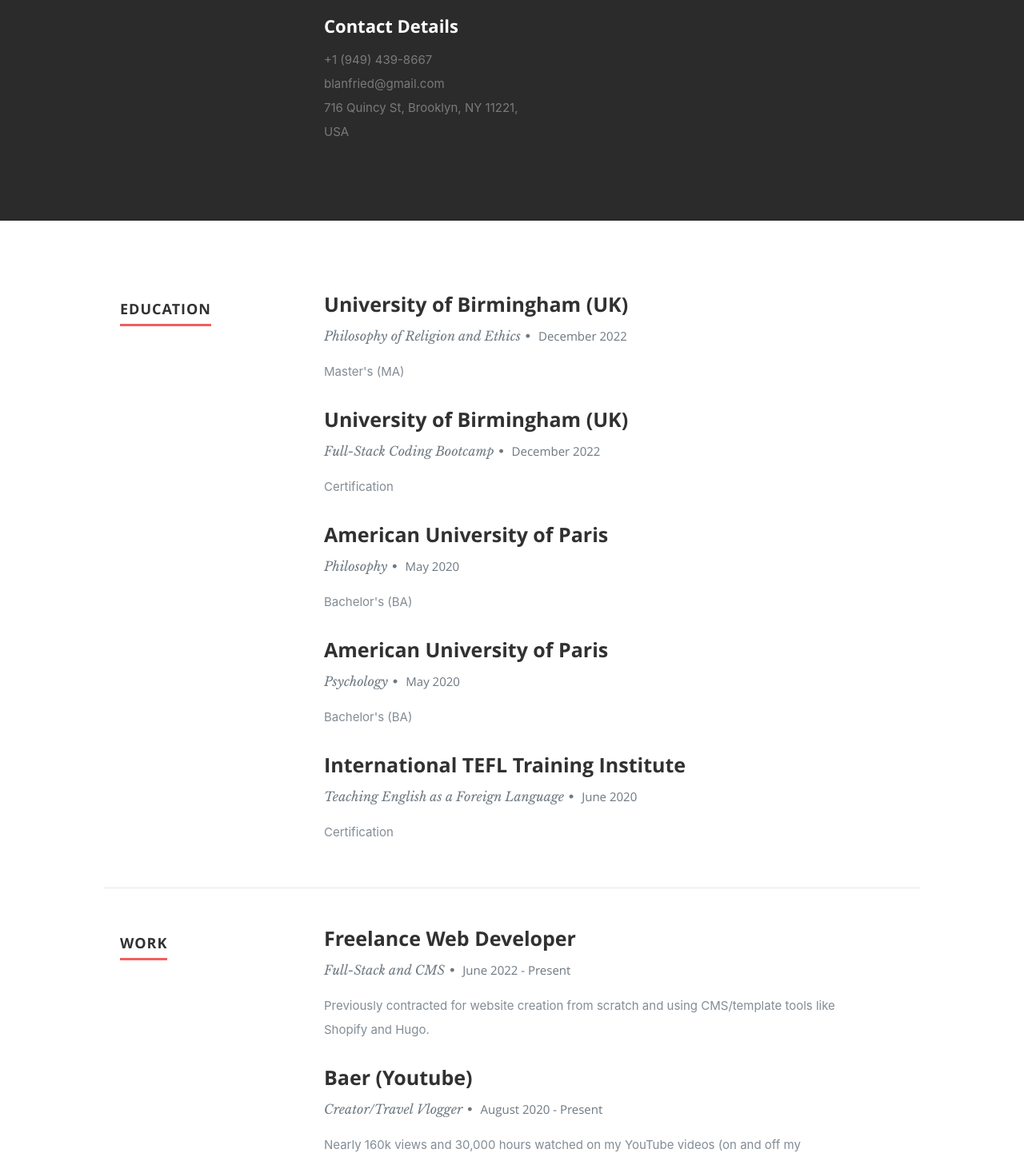
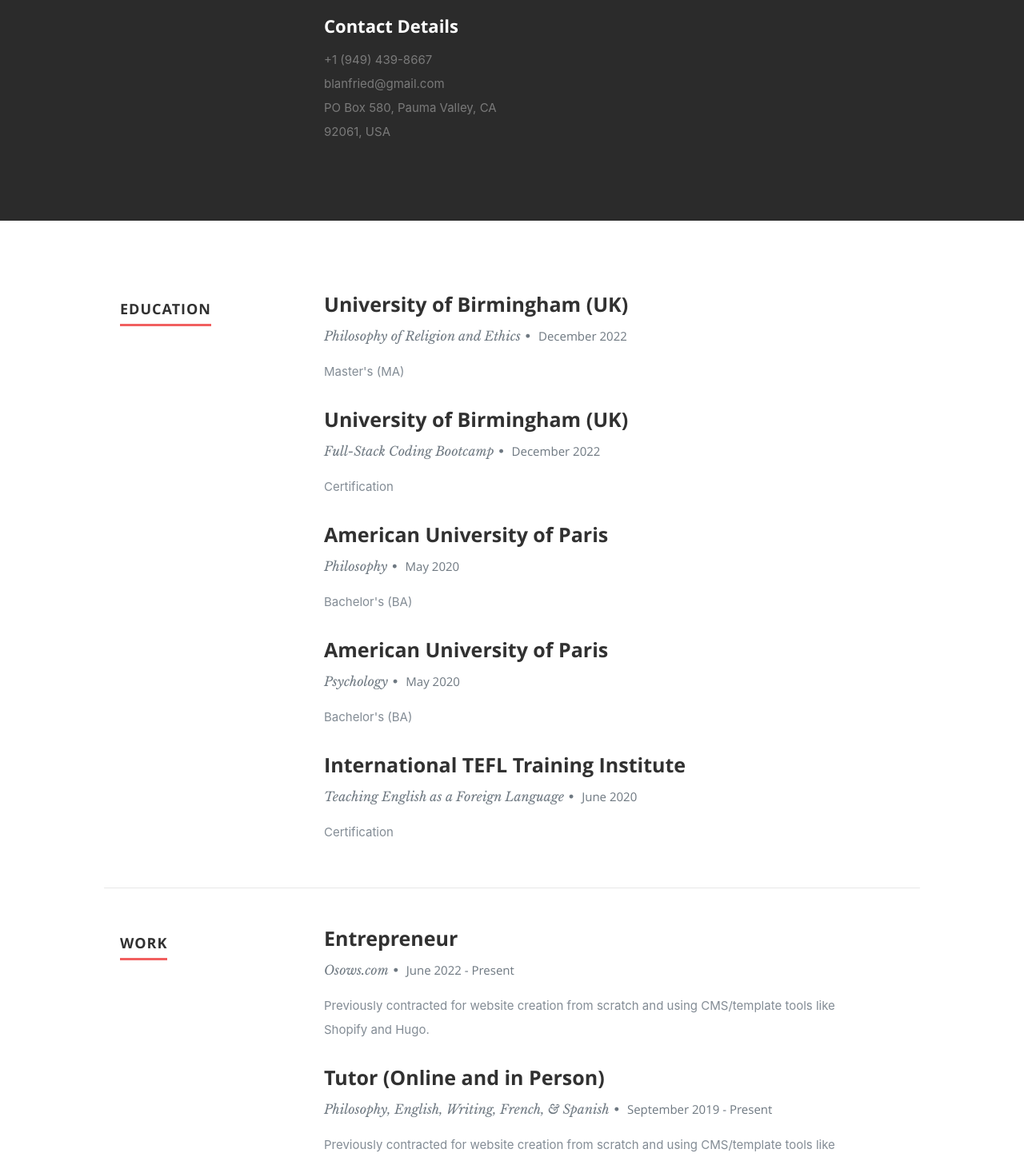
Before and after one commit to blanfried/BaerLanfriedResume, a React (Create React App) app: page / in a window 1280 px wide. Shown: the part 1040-2492 px from the top of the page at 80% size. Built offline with nearby package versions, Linux system fonts and the light colour scheme.

Commit message:
updating resume info

```diff
--- a/src/resumeData.js
+++ b/src/resumeData.js
@@ -24,8 +24,8 @@ let resumeData = {
         "className":"fa fa-github"
       }
     ],
-  "aboutme":"Currently living in New York City after having lived in the UK and France for the past six years. Open to new work opportunities and web development contracting requests. I can work with any CMS or develop a website from scratch. Professional languages: English | French | Spanish",
-  "address":"716 Quincy St, Brooklyn, NY 11221, USA",
+  "aboutme":"Living semi-nomadically but principally between California and Wales. Building my business (Osows.com) and online presence as a writer and tutor. Professional languages: English | French | Spanish",
+  "address":"PO Box 580, Pauma Valley, CA 92061, USA",
   "education":[
     {
       "UniversityName":"University of Birmingham (UK)",
@@ -64,6 +64,20 @@ let resumeData = {
     }
   ],
   "work":[
+    {
+      "CompanyName":"Entrepreneur",
+      "specialization":"Osows.com",
+      "MonthOfLeaving":"June 2022 -",
+      "YearOfLeaving":"Present",
+      "Achievements":"Previously contracted for website creation from scratch and using CMS/template tools like Shopify and Hugo."
+    },
+    {
+      "CompanyName":"Tutor (Online and in Person)",
+      "specialization":"Philosophy, English, Writing, French, & Spanish",
+      "MonthOfLeaving":"September 2019 -",
+      "YearOfLeaving":"Present",
+      "Achievements":"Previously contracted for website creation from scratch and using CMS/template tools like Shopify and Hugo."
+    },
     {
       "CompanyName":"Freelance Web Developer",
       "specialization":"Full-Stack and CMS",
```
